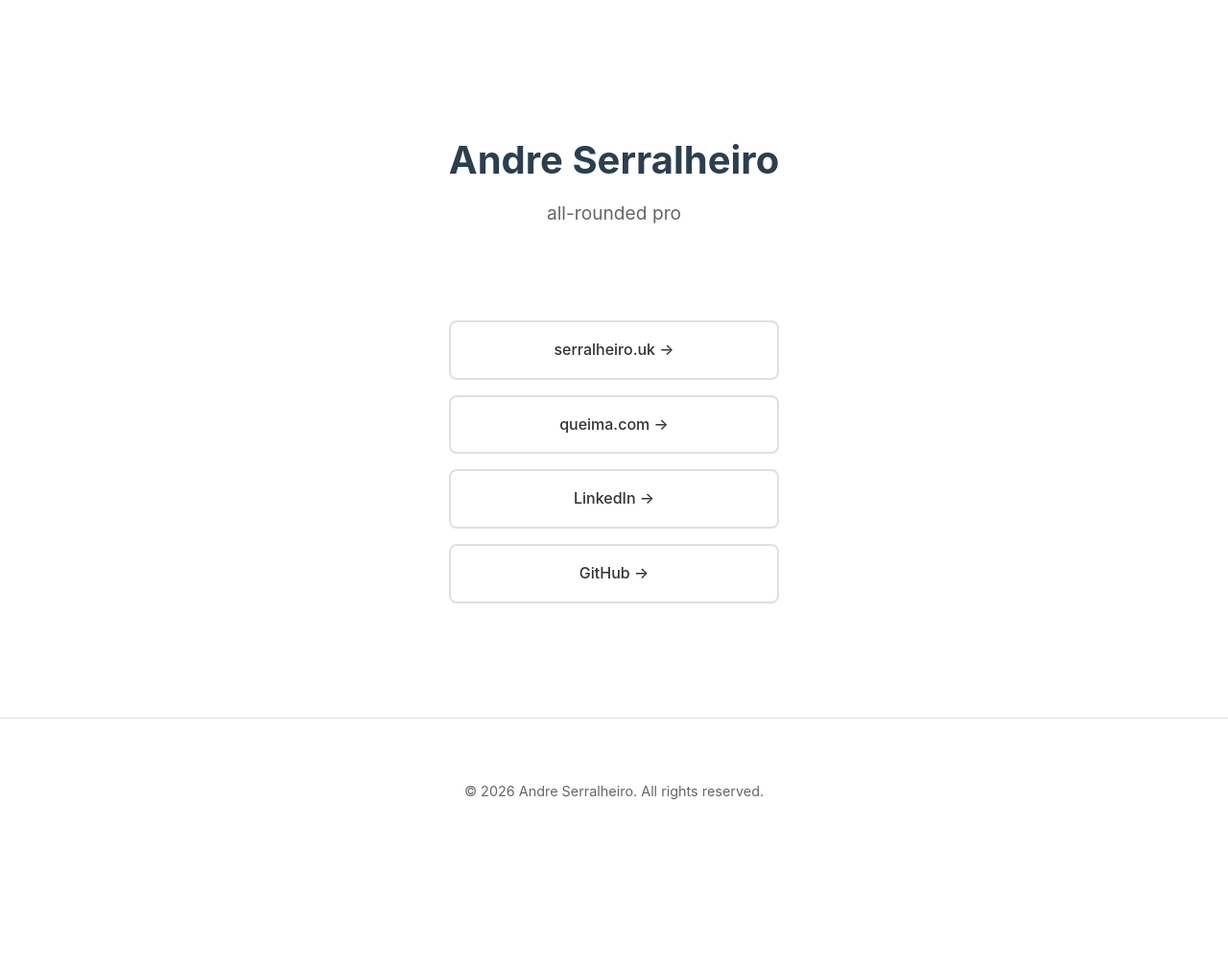
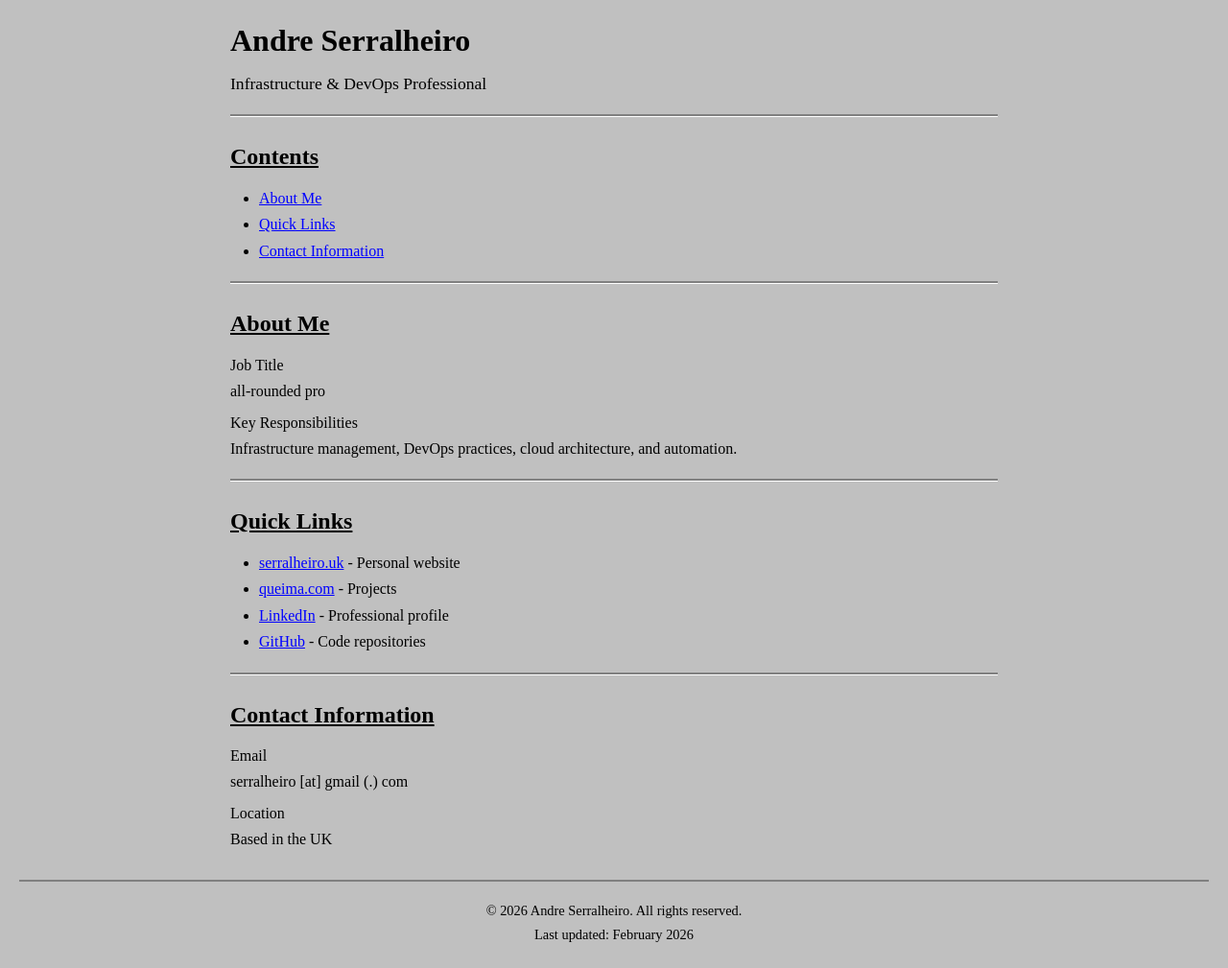
Before and after one commit to serral/serral.github.io, a Jekyll site: the page built from index.html, in a window 1280 px wide. Shown: the whole page at 96% size. Built offline with Jekyll 4.4.1, drawn with Linux system fonts in a browser that asks for light colours; before the commit the page ends 900 px from its top, so only the background shows below that.

Commit message:
Apply retro 90s styling with grey background, serif fonts, and classic table of contents layout

```diff
--- a/_layouts/default.html
+++ b/_layouts/default.html
@@ -52,6 +52,7 @@
   <footer>
     <div class="container">
       <p>&copy; {{ 'now' | date: "%Y" }} {{ site.author }}. All rights reserved.</p>
+      <p>Last updated: {{ 'now' | date: "%B %Y" }}</p>
     </div>
   </footer>
 </body>
--- a/assets/css/main.css
+++ b/assets/css/main.css
@@ -1,113 +1,140 @@
-/* CSS Variables */
-:root {
-  --primary-color: #2c3e50;
-  --secondary-color: #3498db;
-  --text-color: #333;
-  --bg-color: #ffffff;
-  --border-color: #e0e0e0;
-  --hover-color: #2980b9;
-}
-
-/* Reset & Base */
-* {
-  margin: 0;
-  padding: 0;
-  box-sizing: border-box;
-}
+/* Retro 90s/Early 2000s Style */
 
 body {
-  font-family: -apple-system, BlinkMacSystemFont, "Segoe UI", Roboto, "Helvetica Neue", Arial, sans-serif;
-  line-height: 1.6;
-  color: var(--text-color);
-  background-color: var(--bg-color);
-  min-height: 100vh;
-  display: flex;
-  flex-direction: column;
+  font-family: "Times New Roman", Times, serif;
+  background-color: #c0c0c0;
+  color: #000;
+  margin: 0;
+  padding: 20px;
+  line-height: 1.4;
 }
 
 /* Container */
 .container {
   max-width: 800px;
   margin: 0 auto;
-  padding: 2rem 1rem;
-}
-
-/* Main Content */
-main {
-  flex: 1;
-  display: flex;
-  align-items: center;
-  justify-content: center;
+  background-color: #c0c0c0;
 }
 
 /* Header */
 header {
-  text-align: center;
-  padding: 3rem 0 2rem;
+  margin-bottom: 20px;
 }
 
 h1 {
-  font-size: 2.5rem;
-  color: var(--primary-color);
-  margin-bottom: 0.5rem;
+  font-family: "Times New Roman", Times, serif;
+  font-size: 2em;
+  font-weight: bold;
+  margin: 0 0 10px 0;
+  color: #000;
 }
 
 .subtitle {
-  font-size: 1.2rem;
-  color: #666;
-  margin-bottom: 2rem;
+  font-size: 1.1em;
+  margin: 5px 0 15px 0;
+}
+
+/* Horizontal Rules */
+hr {
+  border: none;
+  border-top: 2px solid #808080;
+  border-bottom: 1px solid #fff;
+  margin: 20px 0;
+}
+
+/* Section Headers */
+h2 {
+  font-family: "Times New Roman", Times, serif;
+  font-size: 1.5em;
+  font-weight: bold;
+  text-decoration: underline;
+  margin: 25px 0 15px 0;
+  color: #000;
+}
+
+/* Table of Contents */
+.toc {
+  margin: 15px 0;
+}
+
+.toc ul {
+  list-style-type: disc;
+  margin: 10px 0 10px 30px;
+  padding: 0;
+}
+
+.toc li {
+  margin: 5px 0;
 }
 
 /* Links Section */
 .links {
-  display: flex;
-  flex-direction: column;
-  gap: 1rem;
-  margin: 2rem 0;
+  margin: 15px 0;
+}
+
+.links ul {
+  list-style-type: disc;
+  margin: 10px 0 10px 30px;
+  padding: 0;
+}
+
+.links li {
+  margin: 5px 0;
 }
 
 .link-item {
-  display: block;
-  padding: 1rem 1.5rem;
-  background: var(--bg-color);
-  border: 2px solid var(--border-color);
-  border-radius: 8px;
-  text-decoration: none;
-  color: var(--text-color);
-  transition: all 0.3s ease;
-  text-align: center;
-  font-weight: 500;
+  color: #0000ff;
+  text-decoration: underline;
+  font-size: 1em;
 }
 
 .link-item:hover {
-  border-color: var(--secondary-color);
-  color: var(--secondary-color);
-  transform: translateY(-2px);
-  box-shadow: 0 4px 8px rgba(0,0,0,0.1);
+  color: #ff0000;
+}
+
+.link-item:visited {
+  color: #800080;
+}
+
+/* Info Sections */
+.info-section {
+  margin: 20px 0;
+}
+
+.info-section h3 {
+  font-size: 1em;
+  font-weight: normal;
+  margin: 10px 0 5px 0;
+}
+
+.info-section p {
+  margin: 5px 0;
 }
 
 /* Footer */
 footer {
+  margin-top: 30px;
+  padding-top: 15px;
+  border-top: 2px solid #808080;
+  font-size: 0.9em;
   text-align: center;
-  padding: 2rem 1rem;
-  color: #666;
-  font-size: 0.9rem;
-  border-top: 1px solid var(--border-color);
+}
+
+footer p {
+  margin: 5px 0;
 }
 
 /* Responsive */
 @media (max-width: 600px) {
-  h1 {
-    font-size: 2rem;
+  body {
+    padding: 10px;
   }
 
-  .subtitle {
-    font-size: 1rem;
+  h1 {
+    font-size: 1.5em;
+  }
+
+  .links ul {
+    margin-left: 20px;
   }
 }
-
-/* Accessibility */
-a:focus {
-  outline: 2px solid var(--secondary-color);
-  outline-offset: 2px;
-}
--- a/index.html
+++ b/index.html
@@ -11,22 +11,54 @@ sitemap:
   <div class="container">
     <header>
       <h1>Andre Serralheiro</h1>
-      <p class="subtitle">all-rounded pro</p>
+      <p class="subtitle">Infrastructure & DevOps Professional</p>
     </header>
 
-    <section class="links">
-      <a href="http://serralheiro.uk" class="link-item" target="_blank" rel="noopener noreferrer">
-        serralheiro.uk →
-      </a>
-      <a href="http://queima.com" class="link-item" target="_blank" rel="noopener noreferrer">
-        queima.com →
-      </a>
-      <a href="https://linkedin.com/in/serralheiro" class="link-item" target="_blank" rel="noopener noreferrer">
-        LinkedIn →
-      </a>
-      <a href="https://github.com/serral" class="link-item" target="_blank" rel="noopener noreferrer">
-        GitHub →
-      </a>
+    <hr>
+
+    <section class="toc">
+      <h2>Contents</h2>
+      <ul>
+        <li><a href="#about" class="link-item">About Me</a></li>
+        <li><a href="#links" class="link-item">Quick Links</a></li>
+        <li><a href="#contact" class="link-item">Contact Information</a></li>
+      </ul>
+    </section>
+
+    <hr>
+
+    <section id="about" class="info-section">
+      <h2>About Me</h2>
+      <h3>Job Title</h3>
+      <p>all-rounded pro</p>
+
+      <h3>Key Responsibilities</h3>
+      <p>Infrastructure management, DevOps practices, cloud architecture, and automation.</p>
+    </section>
+
+    <hr>
+
+    <section id="links" class="info-section">
+      <h2>Quick Links</h2>
+      <div class="links">
+        <ul>
+          <li><a href="http://serralheiro.uk" class="link-item" target="_blank" rel="noopener noreferrer">serralheiro.uk</a> - Personal website</li>
+          <li><a href="http://queima.com" class="link-item" target="_blank" rel="noopener noreferrer">queima.com</a> - Projects</li>
+          <li><a href="https://linkedin.com/in/serralheiro" class="link-item" target="_blank" rel="noopener noreferrer">LinkedIn</a> - Professional profile</li>
+          <li><a href="https://github.com/serral" class="link-item" target="_blank" rel="noopener noreferrer">GitHub</a> - Code repositories</li>
+        </ul>
+      </div>
+    </section>
+
+    <hr>
+
+    <section id="contact" class="info-section">
+      <h2>Contact Information</h2>
+      <h3>Email</h3>
+      <p>serralheiro [at] gmail (.) com</p>
+
+      <h3>Location</h3>
+      <p>Based in the UK</p>
     </section>
   </div>
 </main>
```
